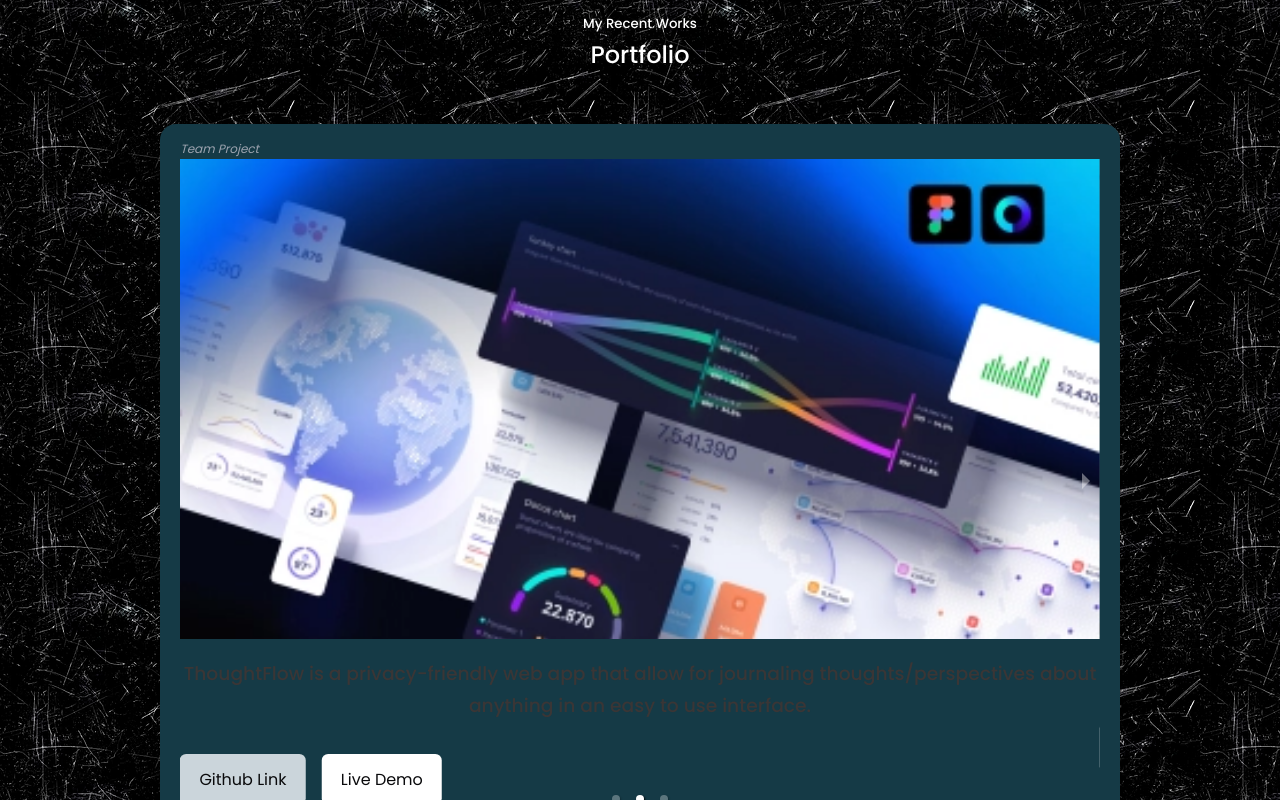
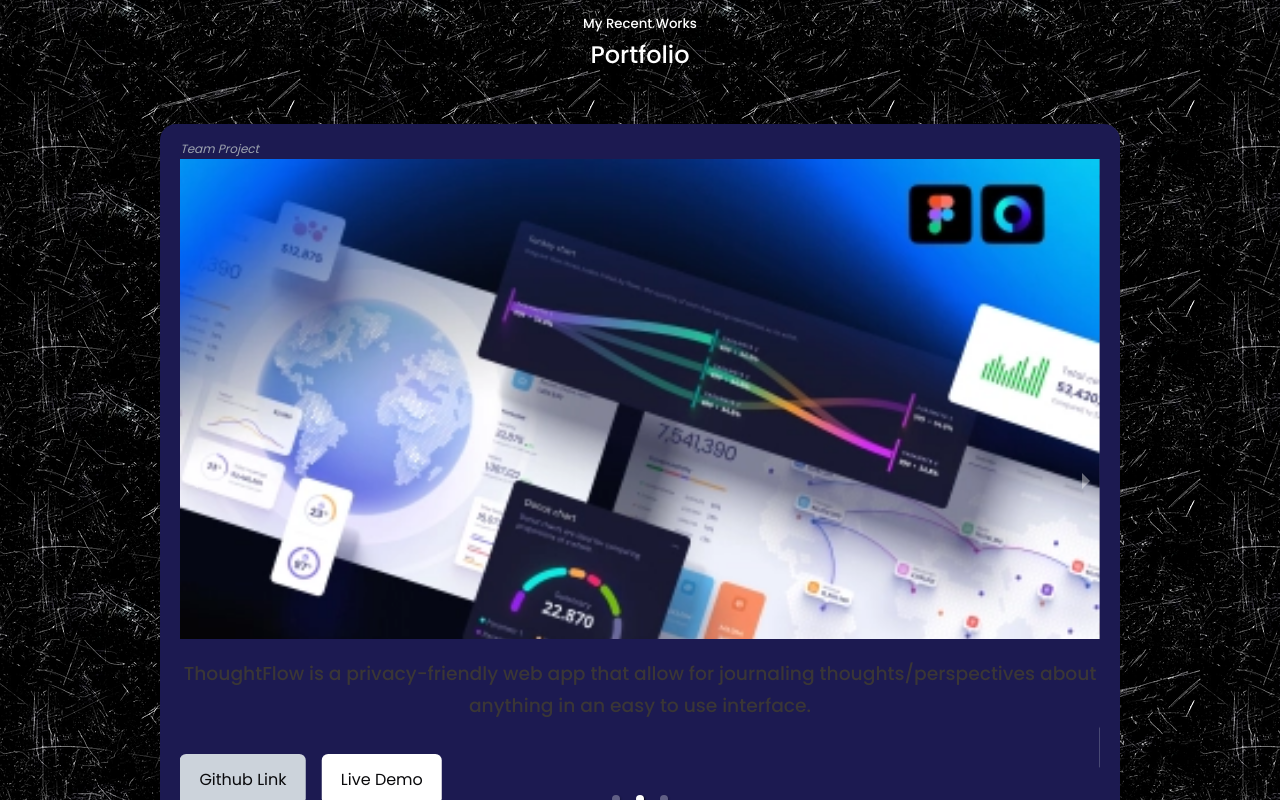
Before and after one commit to Remi-dee/Personal-Portfolio-Website, a React (Vite) app: page / in a window 1280 px wide. Shown: the part 3360-4160 px from the top of the page. Built offline with nearby package versions, Linux system fonts and the light colour scheme.

Commit message:
Jul 18, 2023, 3:14 PM

```diff
--- a/src/components/portfolio/portfolio.css
+++ b/src/components/portfolio/portfolio.css
@@ -3,7 +3,7 @@
 
 .portfolio__container {
   position: relative;
-  background: rgb(21,58,70);
+  background: rgb(28,26,81);
   padding: 1.2rem;
   padding-top: 1rem;
   border-radius: 1rem;
```
